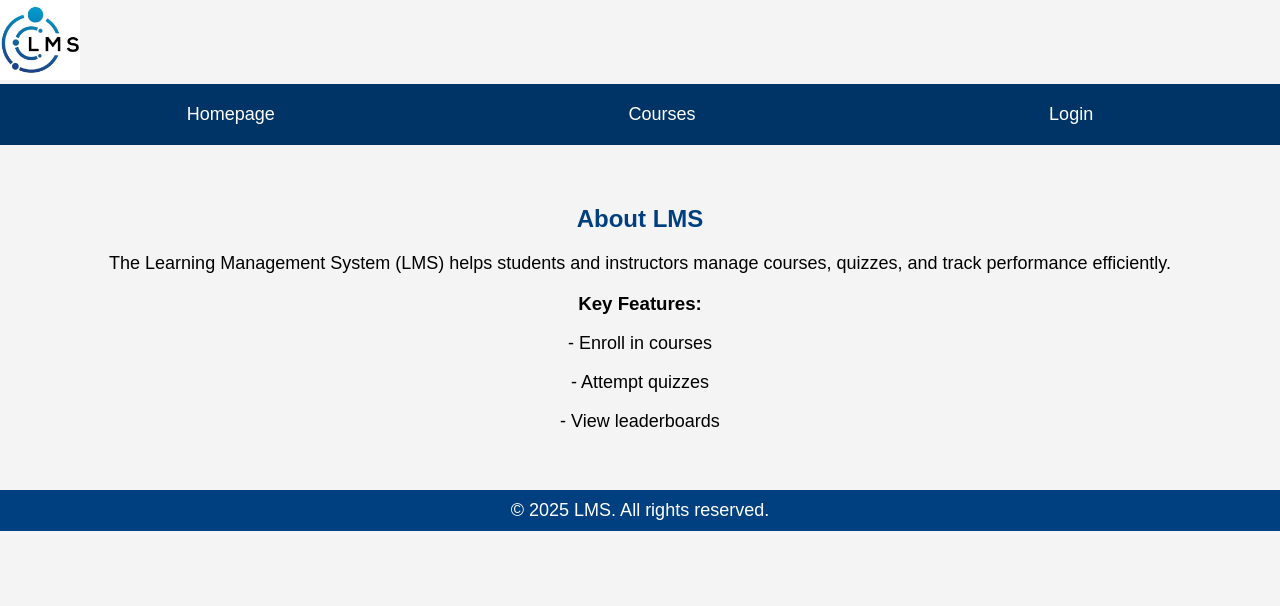
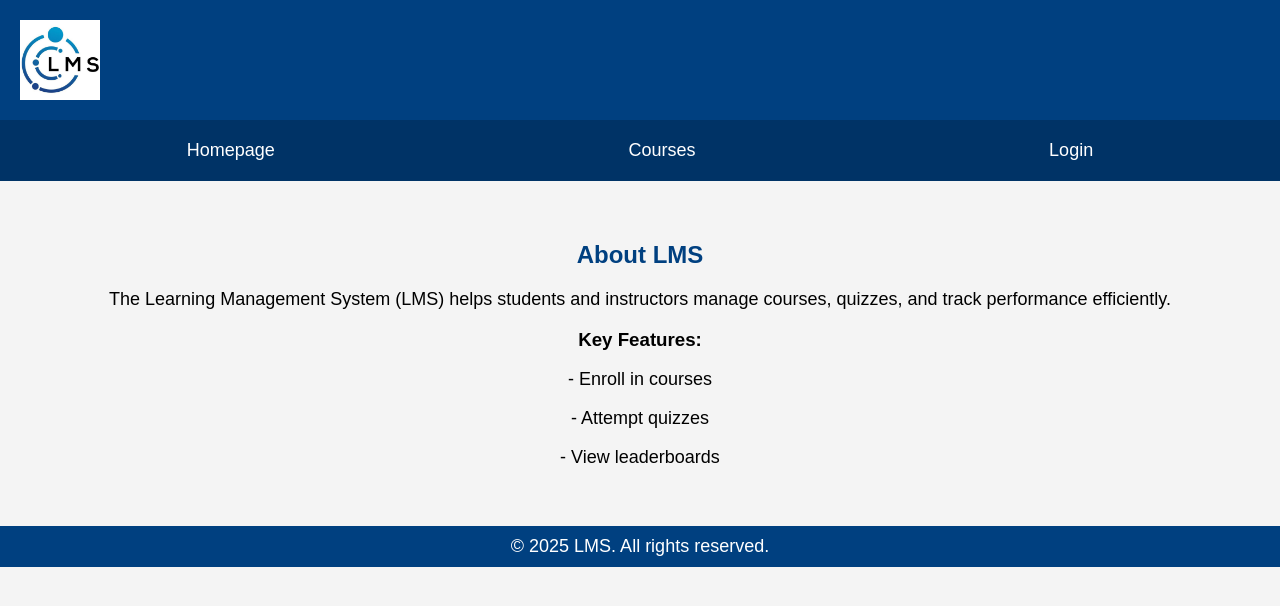
Before and after one commit to Chamer5465/ENSF381-Assignment4, a React (Create React App) app in the folder my-lms-app/: page / in a window 1280 px wide. Shown: the top 606 px of the page. Built offline with nearby package versions, Linux system fonts and the light colour scheme.

Commit message:
Added blue background color to header

```diff
--- a/my-lms-app/src/Header.js
+++ b/my-lms-app/src/Header.js
@@ -7,7 +7,9 @@ function Header() {
 
     return (
         <div>
-            <img src={Logo} alt="Logo"/>
+            <header>
+                <img src={Logo} alt="Logo" />
+            </header>
                 <div>
                     <nav>
                         <a href="/">Homepage</a>
```
